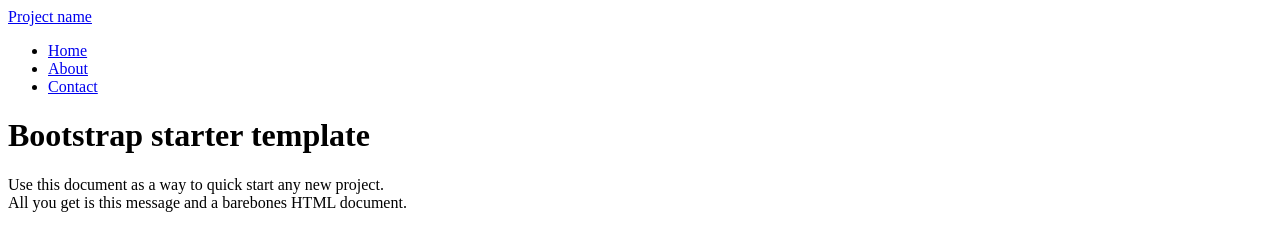
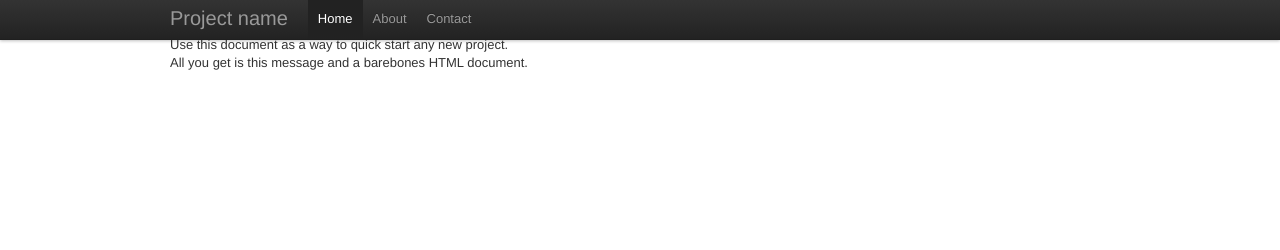
Before and after one commit to specinnovations/orange-charts, a plain HTML site: page index.html in a window 1280 px wide. Drawn offline with nearby package versions, Linux system fonts and the light colour scheme.

Commit message:
Fix to index.html css path

```diff
--- a/index.html
+++ b/index.html
@@ -18,7 +18,7 @@
     <!-- Mobile viewport optimized: h5bp.com/viewport -->
     <meta name="viewport" content="width=device-width">
 
-    <link rel="stylesheet" href="css/main.css">
+    <link rel="stylesheet" href="css/bootstrap.min.css">
 
 </head>
 <body>
```
